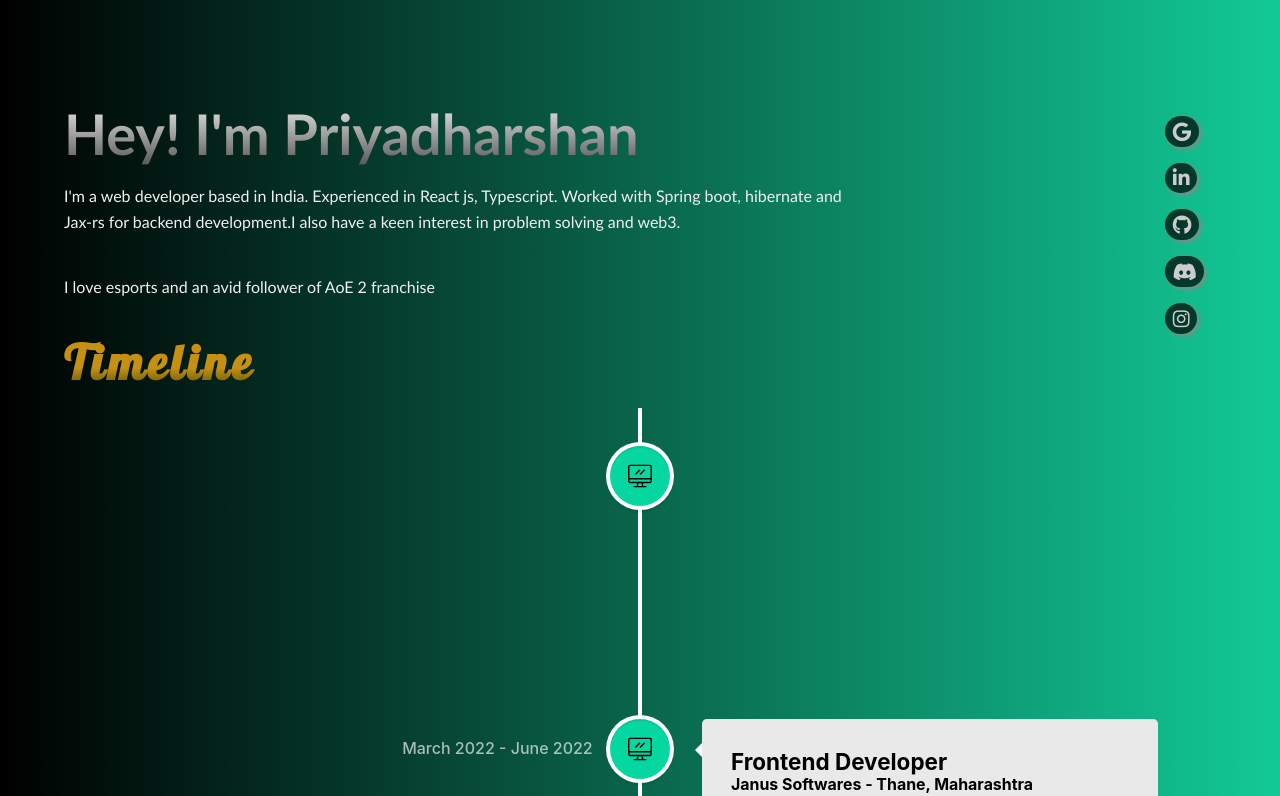
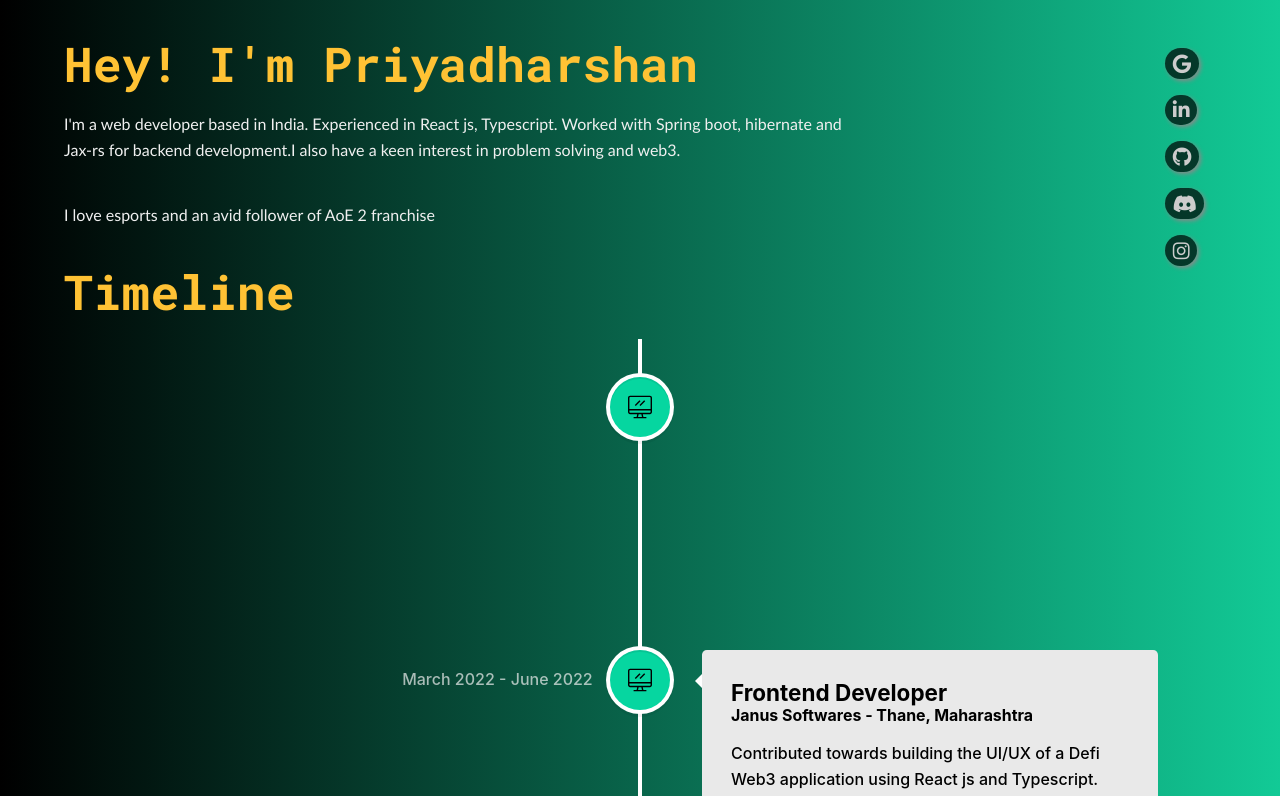
Before and after one commit to Viper-10/personal-website, a React (Create React App) app: page / in a window 1280 px wide. Shown: the top 796 px of the page. Built offline with nearby package versions, Linux system fonts and the light colour scheme.

Commit message:
FIX - Heading colors

```diff
--- a/src/App.css
+++ b/src/App.css
@@ -47,11 +47,8 @@
   margin-bottom: 1rem;
   font-size: 3rem;
   font-family: "Lobster", cursive;
-  letter-spacing: 0.25rem;
-  /* font-family: "Ink Free", "Roboto Mono", Times, serif; */
-  background: -webkit-linear-gradient(#c59014 60%, rgb(69, 69, 1));
-  -webkit-background-clip: text;
-  -webkit-text-fill-color: transparent;
+  font-family: "Ink Free", "Roboto Mono", Times, serif;
+  color: var(--primary-yellow-color);
 }
 
 ::-webkit-scrollbar {
--- a/src/Components/BackgroundAnimation/style.css
+++ b/src/Components/BackgroundAnimation/style.css
@@ -1,14 +1,14 @@
 .area {
   background: linear-gradient(to left, rgb(18, 202, 150), black);
   width: 100%;
-  height: 4200px;
+  height: 4500px;
 }
 .circles {
   position: absolute;
   top: 0;
   left: 0;
   width: 100%;
-  height: 4200px;
+  height: 4500px;
   overflow: hidden;
 }
 @media (min-width: 1024px) {
@@ -34,7 +34,7 @@
   left: 25%;
   width: 80px;
   height: 80px;
-  animation-delay: 0s;
+  animation-delay: 10s;
 }
 
 .circles li:nth-child(2) {
@@ -49,7 +49,7 @@
   left: 70%;
   width: 20px;
   height: 20px;
-  animation-delay: 4s;
+  animation-delay: 8s;
 }
 
 .circles li:nth-child(4) {
@@ -64,21 +64,21 @@
   left: 65%;
   width: 20px;
   height: 20px;
-  animation-delay: 0s;
+  animation-delay: 11s;
 }
 
 .circles li:nth-child(6) {
   left: 75%;
   width: 110px;
   height: 110px;
-  animation-delay: 3s;
+  animation-delay: 10s;
 }
 
 .circles li:nth-child(7) {
   left: 35%;
   width: 150px;
   height: 150px;
-  animation-delay: 7s;
+  animation-delay: 14s;
 }
 
 .circles li:nth-child(8) {
@@ -102,7 +102,7 @@
   width: 150px;
   height: 150px;
   animation-delay: 0s;
-  animation-duration: 11s;
+  animation-duration: 15s;
 }
 
 @keyframes animate {
@@ -113,7 +113,7 @@
   }
 
   100% {
-    transform: translateY(-4700px) rotate(720deg);
+    transform: translateY(-4500px) rotate(720deg);
     opacity: 0;
     border-radius: 50%;
   }
--- a/src/Pages/Home/Components/About/About.js
+++ b/src/Pages/Home/Components/About/About.js
@@ -2,7 +2,7 @@ import "./style.css";
 const About = () => {
   return (
     <div className="about">
-      <h1 className="my-name">Hey! I'm Priyadharshan</h1>
+      <h1 className="heading">Hey! I'm Priyadharshan</h1>
       <p className="description">
         I'm a web developer based in India. Experienced in React js, Typescript.
         Worked with Spring boot, hibernate and Jax-rs for backend development.I
--- a/src/Pages/Home/Components/About/style.css
+++ b/src/Pages/Home/Components/About/style.css
@@ -1,10 +1,3 @@
-.my-name {
-  font-family: "Trebuchet MS", "Lucida Sans Unicode", "Lucida Grande",
-    "Lucida Sans", Arial, sans-serif;
-  /* font-family: "Lobster", cursive; */
-  font-size: 3.5rem;
-  margin-top: 100px;
-}
 .about {
   max-width: 800px;
 }
@@ -23,13 +16,6 @@
   margin-top: 1rem;
 }
 
-@media (min-width: 1024px) {
-  .my-name {
-    background: -webkit-linear-gradient(#eee, #555);
-    -webkit-background-clip: text;
-    -webkit-text-fill-color: transparent;
-  }
-}
 @media (max-width: 1024px) {
   .about {
     max-width: 600px;
```
